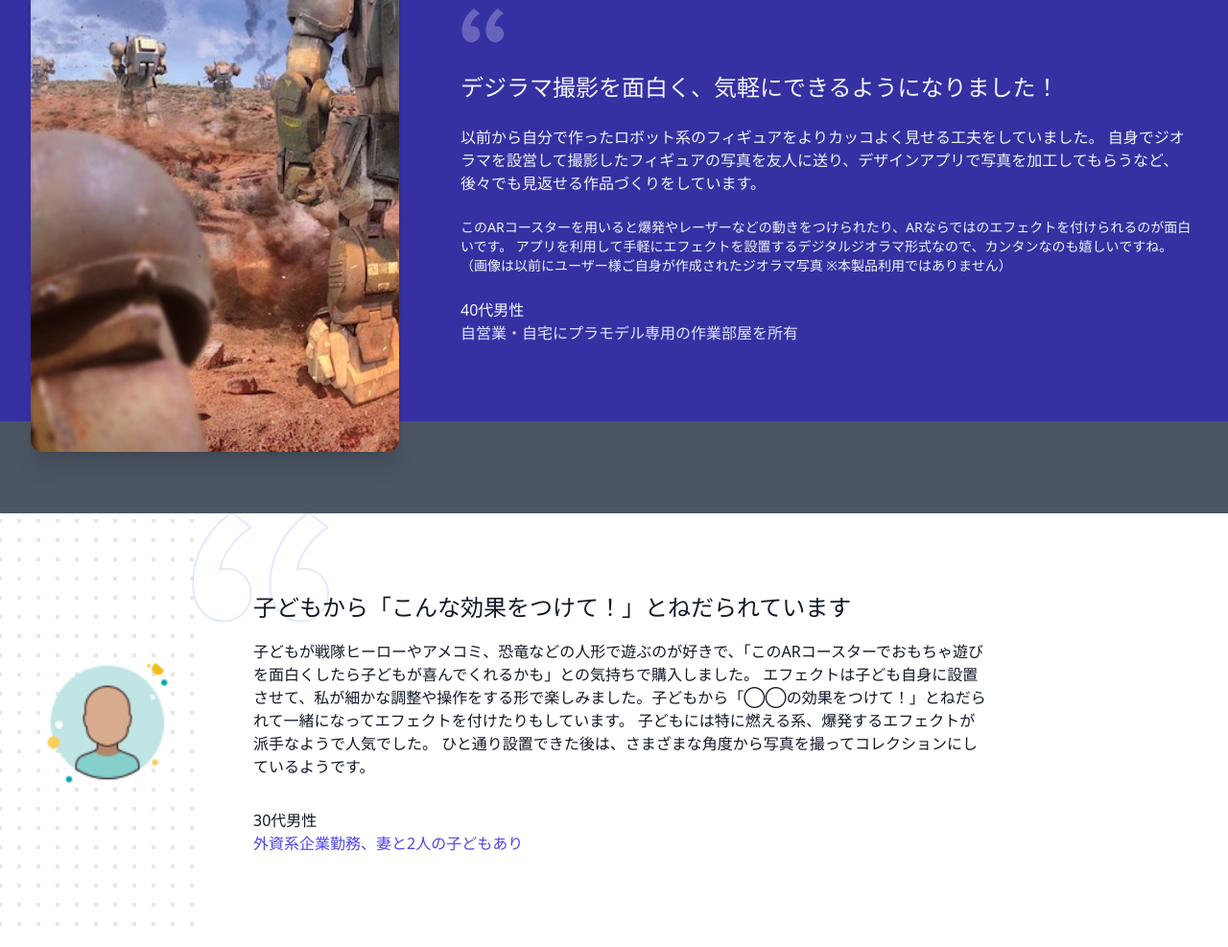
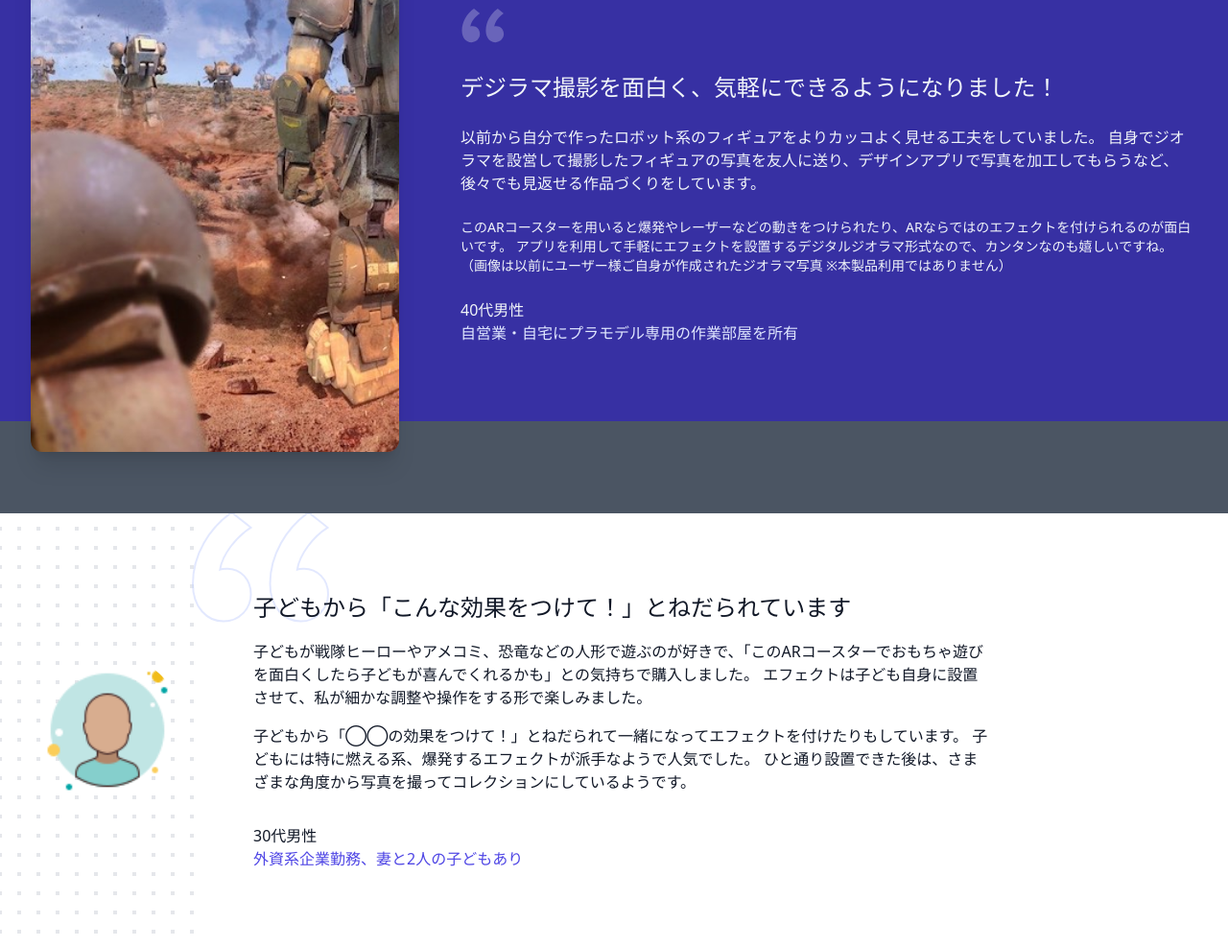
Before and after one commit to atsuyamaru/nyar-arcoaster-pb, a website: page index.html in a window 1280 px wide. Shown: the part 4635-5622 px from the top of the page at 96% size. Drawn offline with Linux system fonts and the light colour scheme.

Commit message:
modify paragraph at Customer's voice 2nd.

```diff
--- a/index.html
+++ b/index.html
@@ -785,7 +785,10 @@
                 </p>
                 <p class="pt-4 text-base max-w-3xl">
                   子どもが戦隊ヒーローやアメコミ、恐竜などの人形で遊ぶのが好きで、「このARコースターでおもちゃ遊びを面白くしたら子どもが喜んでくれるかも」との気持ちで購入しました。
-                  エフェクトは子ども自身に設置させて、私が細かな調整や操作をする形で楽しみました。子どもから「◯◯の効果をつけて！」とねだられて一緒になってエフェクトを付けたりもしています。
+                  エフェクトは子ども自身に設置させて、私が細かな調整や操作をする形で楽しみました。
+                </p>
+                <p class="pt-4 text-base max-w-3xl">
+                  子どもから「◯◯の効果をつけて！」とねだられて一緒になってエフェクトを付けたりもしています。
                   子どもには特に燃える系、爆発するエフェクトが派手なようで人気でした。
                   ひと通り設置できた後は、さまざまな角度から写真を撮ってコレクションにしているようです。
                 </p>
```
